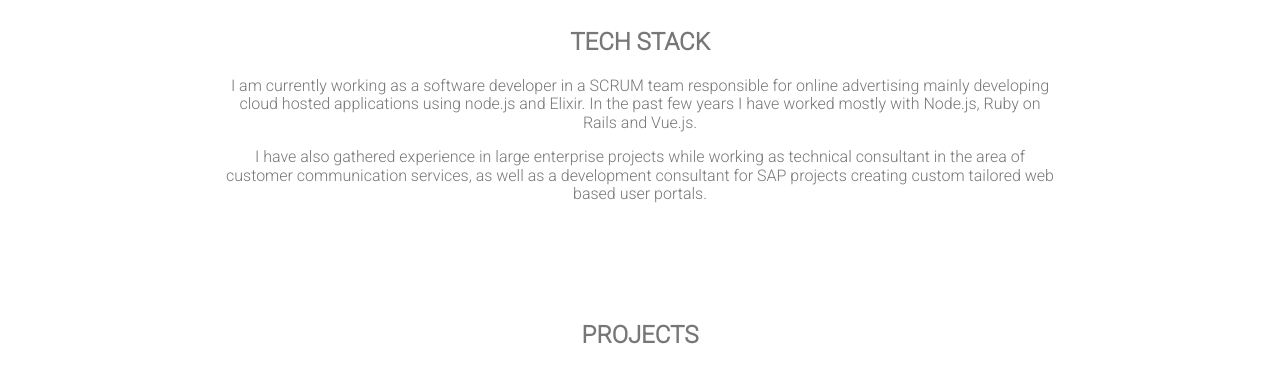
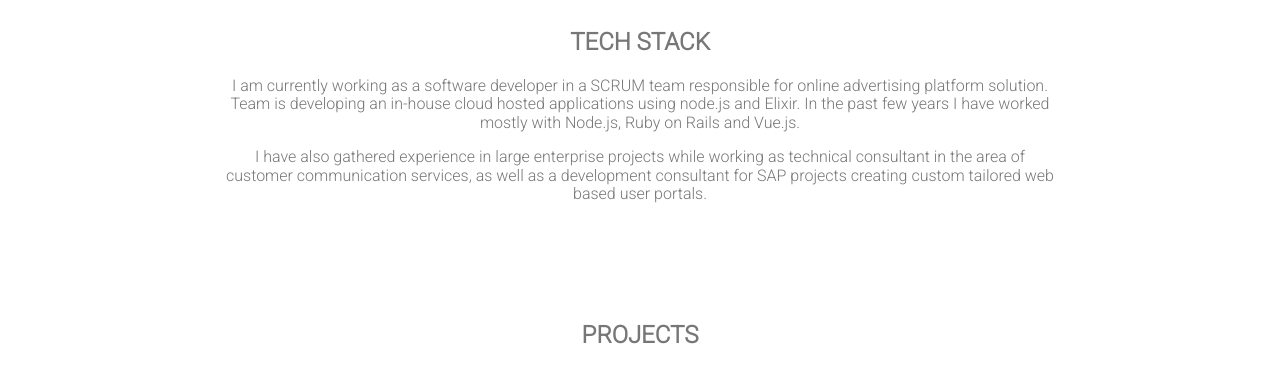
Before and after one commit to mamazur/mamazur.github.io, a plain HTML site: page index.html in a window 1280 px wide. Shown: the part 696-1062 px from the top of the page. Drawn offline with nearby package versions, Linux system fonts and the light colour scheme.

Commit message:
Update index.html

```diff
--- a/index.html
+++ b/index.html
@@ -3,8 +3,9 @@
 
 <head>
   <title>Portfolio | MM </title>
-  <meta charset="utf-8">
-  <meta name="viewport" content="width=device-width, initial-scale=1">
+  <meta charset="UTF-8">
+  <meta http-equiv="X-UA-Compatible" content="IE=edge">
+  <meta name="viewport" content="width=device-width, initial-scale=1.0">
 
   <head>
     <link rel="icon" type="image/ico" href="favicon.ico">
@@ -41,7 +42,7 @@
       <h2>TECH STACK</h2>
       <p>
         I am currently working as a software developer in a SCRUM team responsible for
-        online advertising mainly developing
+        online advertising platform solution. Team is developing an in-house
         cloud hosted applications using node.js and Elixir.
         In the past few years I have worked mostly with Node.js, Ruby on Rails and Vue.js.
       </p>
@@ -165,4 +166,5 @@
     <div class="wrapper">© 2022 Maria Mazur</div>
   </div>
 </body>
+
 </html>
```
